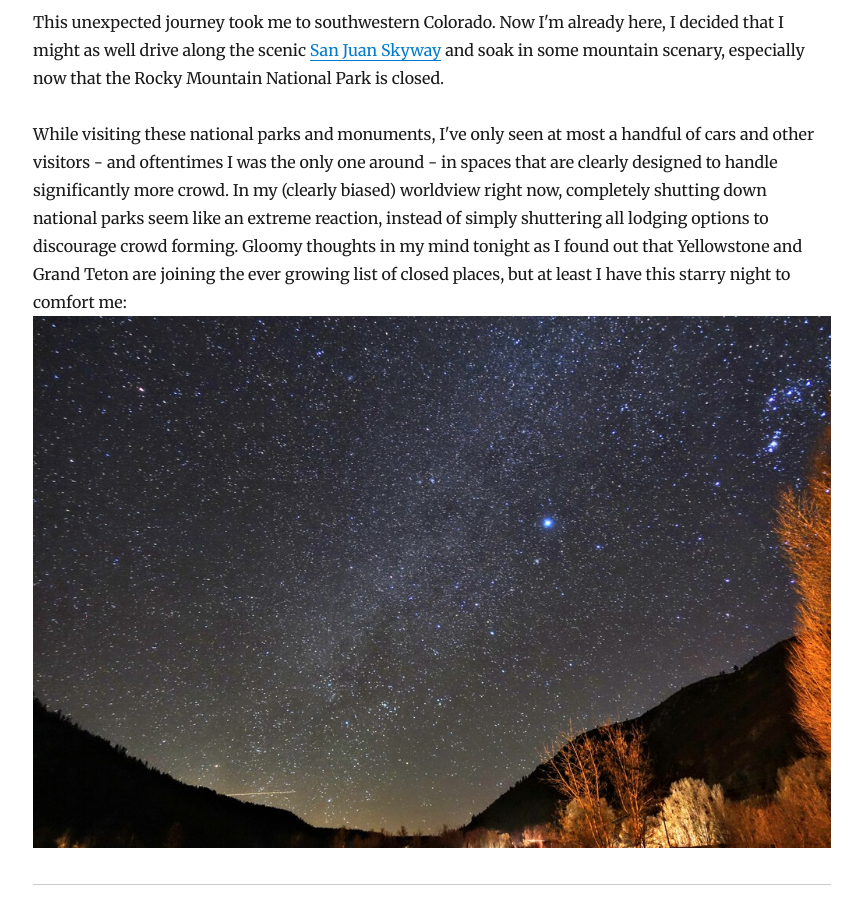
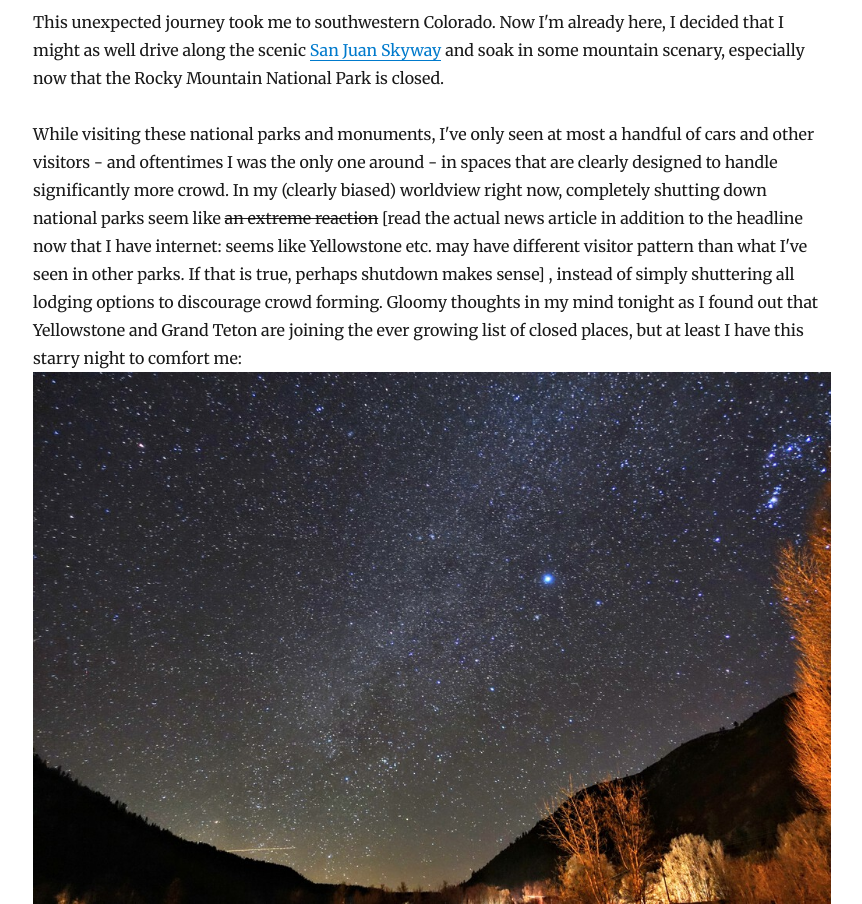
Before and after one commit to xinluh/where-am-i, a Gatsby site: page /an-unexpected-cultural-and-history-lesson/ in a window 1280 px wide. Shown: the part 3620-4524 px from the top of the page, without its empty margins (208-1070 px from the left). Built offline with nearby package versions, Linux system fonts and the light colour scheme; Gatsby itself is replaced by a stand-in of ours; some packages are replaced by stand-ins of ours.

Commit message:
Update with caveat

```diff
--- a/content/blog/an-unexpected-cultural-and-history-lesson/index.md
+++ b/content/blog/an-unexpected-cultural-and-history-lesson/index.md
@@ -25,5 +25,5 @@ And impressive setting for some impressive engineering in the form of cave dwell
 
 This unexpected journey took me to southwestern Colorado. Now I'm already here, I decided that I might as well drive along the scenic [San Juan Skyway](https://www.colorado.com/articles/colorado-scenic-byway-san-juan-skyway) and soak in some mountain scenary, especially now that the Rocky Mountain National Park is closed.
 
-While visiting these national parks and monuments, I've only seen at most a handful of cars and other visitors - and oftentimes I was the only one around - in spaces that are clearly designed to handle significantly more crowd. In my (clearly biased) worldview right now, completely shutting down national parks seem like an extreme reaction, instead of simply shuttering all lodging options to discourage crowd forming. Gloomy thoughts in my mind tonight as I found out that Yellowstone and Grand Teton are joining the ever growing list of closed places, but at least I have this starry night to comfort me:
+While visiting these national parks and monuments, I've only seen at most a handful of cars and other visitors - and oftentimes I was the only one around - in spaces that are clearly designed to handle significantly more crowd. In my (clearly biased) worldview right now, completely shutting down national parks seem like ~an extreme reaction~ [read the actual news article in addition to the headline now that I have internet: seems like Yellowstone etc. may have different visitor pattern than what I've seen in other parks. If that is true, perhaps shutdown makes sense] , instead of simply shuttering all lodging options to discourage crowd forming. Gloomy thoughts in my mind tonight as I found out that Yellowstone and Grand Teton are joining the ever growing list of closed places, but at least I have this starry night to comfort me:
 ![](./DSC01243.JPG)
```
